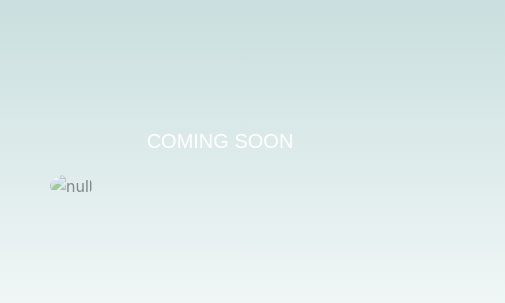
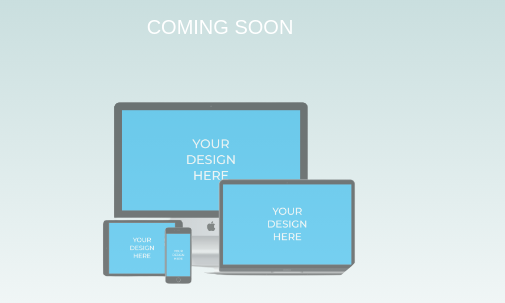
Before and after one commit to codyswick/portfolio-new, a plain HTML site: page index.html in a window 1280 px wide. Shown: the part 3492-3795 px from the top of the page, 775-1280 px from the left. Drawn offline with nearby package versions, Linux system fonts and the light colour scheme; the site is published under a folder, as on GitHub Pages, so addresses that start at the root find nothing.

Commit message:
coming soon png projects

```diff
--- a/index.html
+++ b/index.html
@@ -295,7 +295,7 @@
             </div>
             <div class="col-sm-6 col-md-4 project" data-filter="soon">
               <p class="proj-text">COMING SOON</p>
-              <img class="placeholder" src="/img/mockups/comingsoon.png" alt="null" width=100%></img>
+              <img class="placeholder" src="./img/mockups/comingsoon.png" alt="null" width=100%></img>
             </div>
           </div>
         </div>
```
